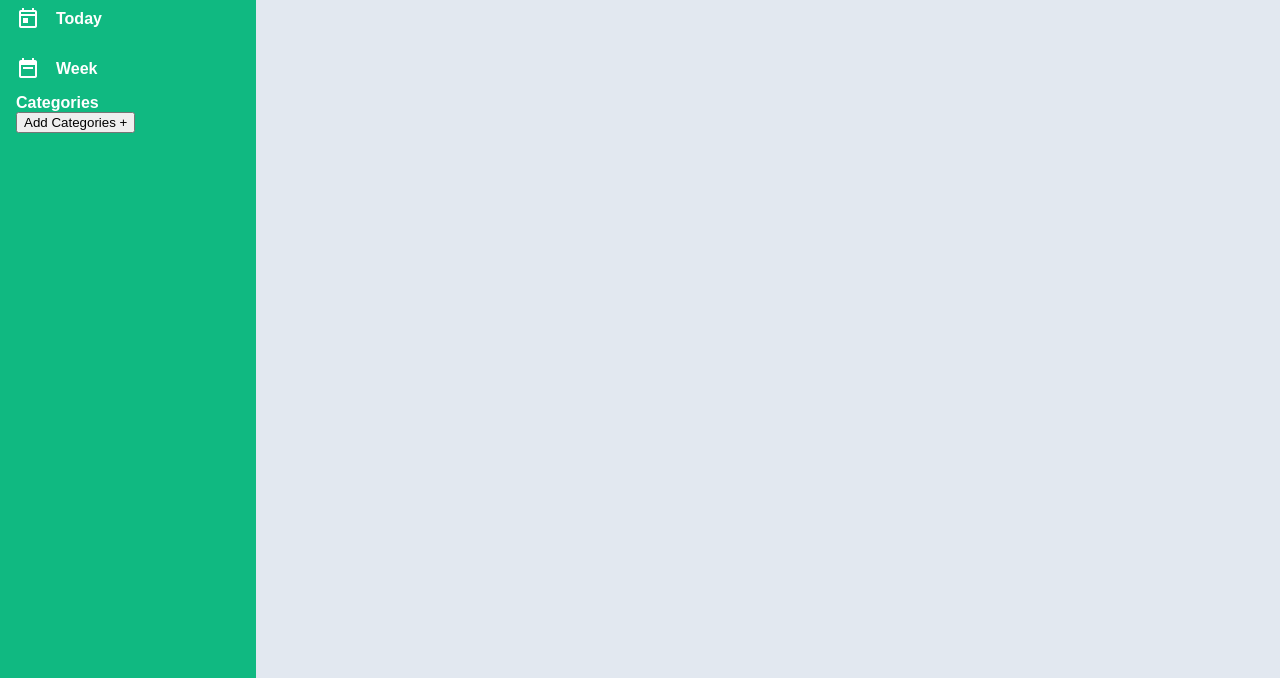
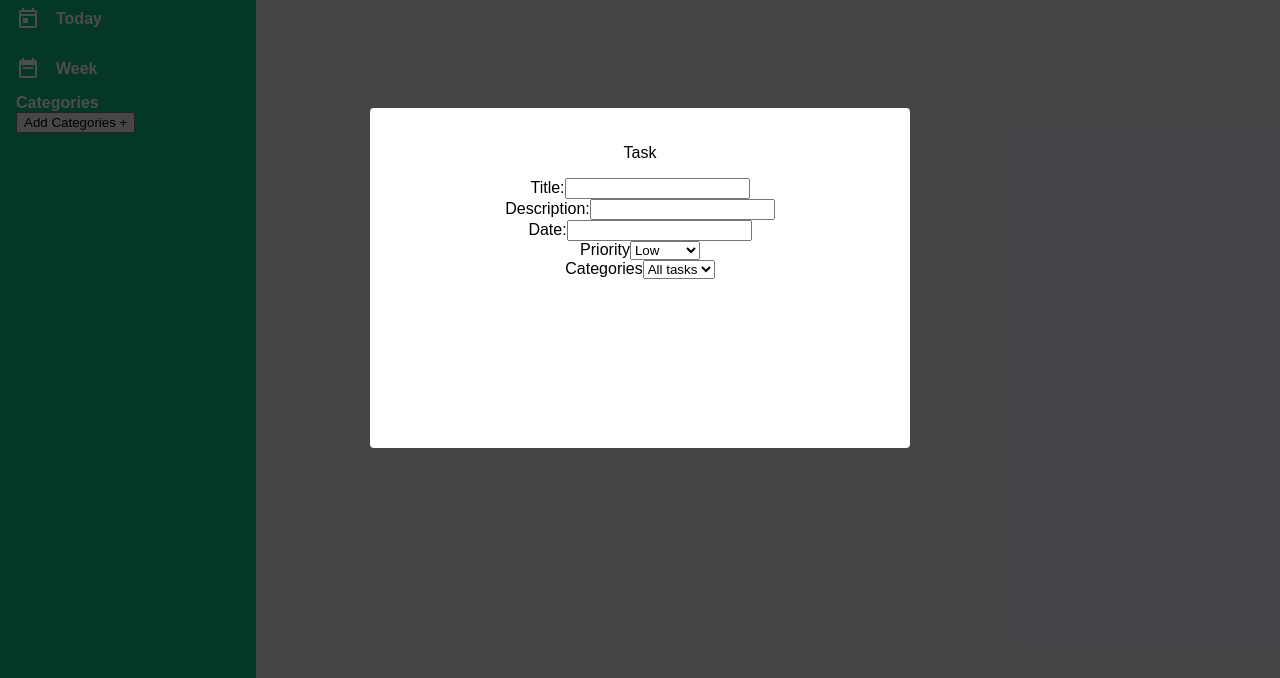
Before and after one commit to wise-guru/todo-list, a website built with webpack: page dist/index.html in a window 1280 px wide. Both pictures are taken after a click on the button "Add Task +". Shown: the part 122-800 px from the top of the page. Built offline with nearby package versions, Linux system fonts and the light colour scheme.

Commit message:
Style and include modal popup

```diff
--- a/src/modules/home.js
+++ b/src/modules/home.js
@@ -1,3 +1,5 @@
+import loadTaskModal from "./task"
+
 function showHome() {
     const homeContent = document.createElement('div')
 
@@ -9,6 +11,8 @@ function showHome() {
     addTaskBtn.textContent = "Add Task +"
     homeContent.appendChild(addTaskBtn)
 
+    addTaskBtn.addEventListener('click', loadTaskModal)
+
     return homeContent
 }
 
--- a/src/style.css
+++ b/src/style.css
@@ -62,4 +62,7 @@ li {
     height: 300px;
     background-color: #fff;
     position: relative;
+    border-radius: 4px;
+    text-align: center;
+    padding: 20px;
 }
```
